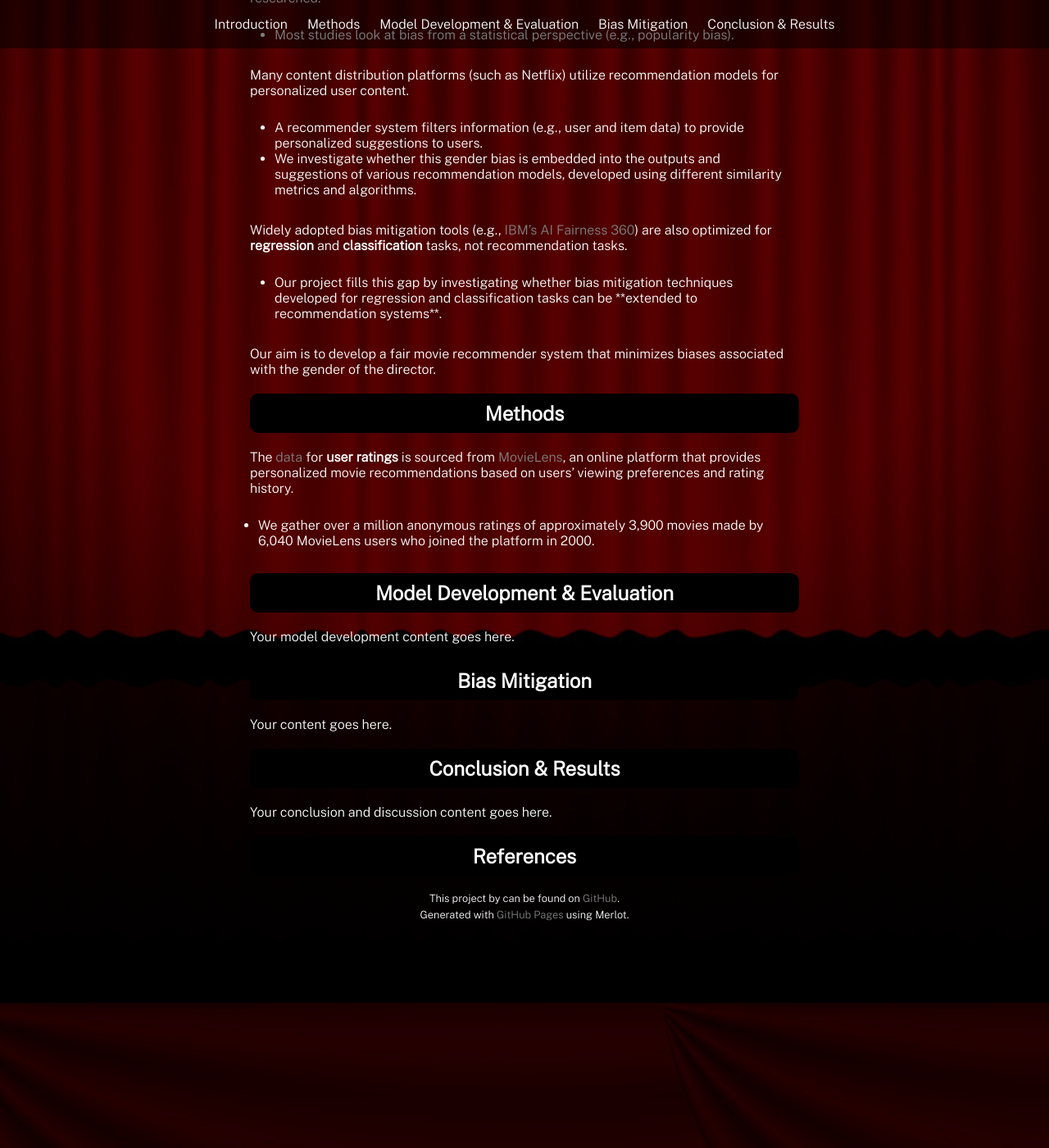
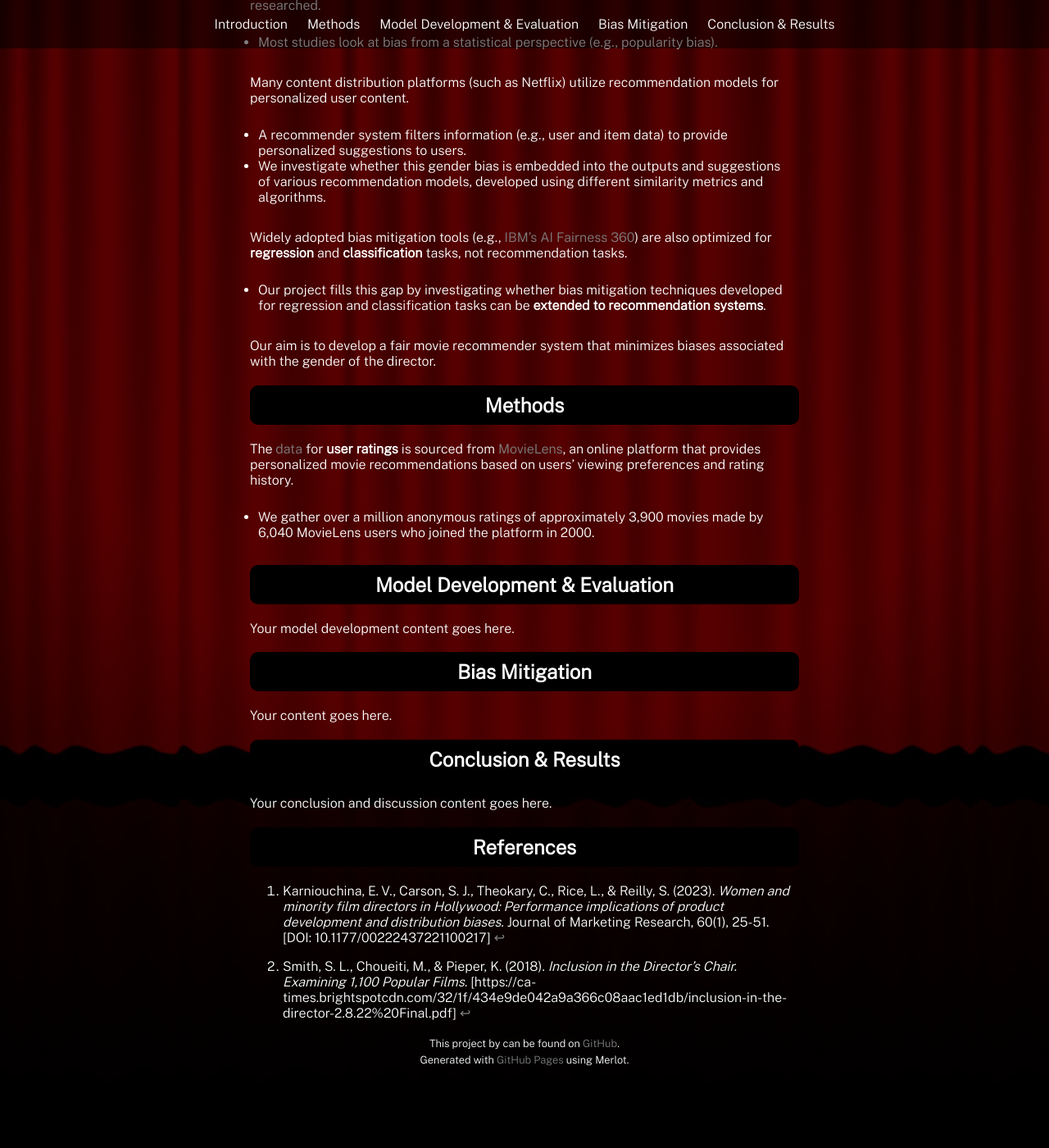
Before and after one commit to michael-garciaperez/DSC180A-Methodology-5, a Jekyll site: the page built from index.md, in a window 1280 px wide and 1400 px high, scrolled down 1004 px. Shown: the whole window at 82% size. Built offline with Jekyll 4.4.1, drawn with Linux system fonts in a browser that asks for light colours; before the commit the page ends 2227 px from its top, so only the background shows below that.

Commit message:
Update index.md

```diff
--- a/index.md
+++ b/index.md
@@ -6,30 +6,18 @@
 ## Introduction
 
 Studies in sociology and media studies have revealed a **gender gap** in the film industry, with an **underrepresentation** of **female directors** in film production.
-
-<ul>
-  <li style="margin-left: 20px;">In over 2000 films released between 1994 and 2016, only <strong>5%</strong> of the directors were <strong>female</strong>. [^1]</li>
-  <li style="margin-left: 20px;">In top-grossing films released between 2007 and 2021, the ratio of <strong>male to female</strong> directors was <strong>11:1</strong>. [^2]</li>
-</ul>
+-    In over 2000 films released between 1994 and 2016, only **5%** of the directors were **female**.[[^1]]
+-    In top-grossing films released between 2007 and 2021, the ratio of **male to female** directors was **11:1**.[[^2]]
 
 However, the implications of this disparity on recommendation systems is not widely researched.
-
-<ul>
-  <li style="margin-left: 20px;">Most studies look at bias from a statistical perspective (e.g., popularity bias).</li>
-</ul>
+-    Most studies look at bias from a statistical perspective (e.g., popularity bias).
 
 Many content distribution platforms (such as Netflix) utilize recommendation models for personalized user content.
-
-<ul>
-  <li style="margin-left: 20px;">A recommender system filters information (e.g., user and item data) to provide personalized suggestions to users.</li>
-  <li style="margin-left: 20px;">We investigate whether this gender bias is embedded into the outputs and suggestions of various recommendation models, developed using different similarity metrics and algorithms.</li>
-</ul>
+-    A recommender system filters information (e.g., user and item data) to provide personalized suggestions to users.
+-    We investigate whether this gender bias is embedded into the outputs and suggestions of various recommendation models, developed using different similarity metrics and algorithms.
 
 Widely adopted bias mitigation tools (e.g., [IBM's AI Fairness 360](https://aif360.readthedocs.io/en/stable/index.html)) are also optimized for **regression** and **classification** tasks, not recommendation tasks.
-
-<ul>
-  <li style="margin-left: 20px;">Our project fills this gap by investigating whether bias mitigation techniques developed for regression and classification tasks can be **extended to recommendation systems**.</li>
-</ul>
+-    Our project fills this gap by investigating whether bias mitigation techniques developed for regression and classification tasks can be **extended to recommendation systems**.
 
 Our aim is to develop a fair movie recommender system that minimizes biases associated with the gender of the director.
 
```
